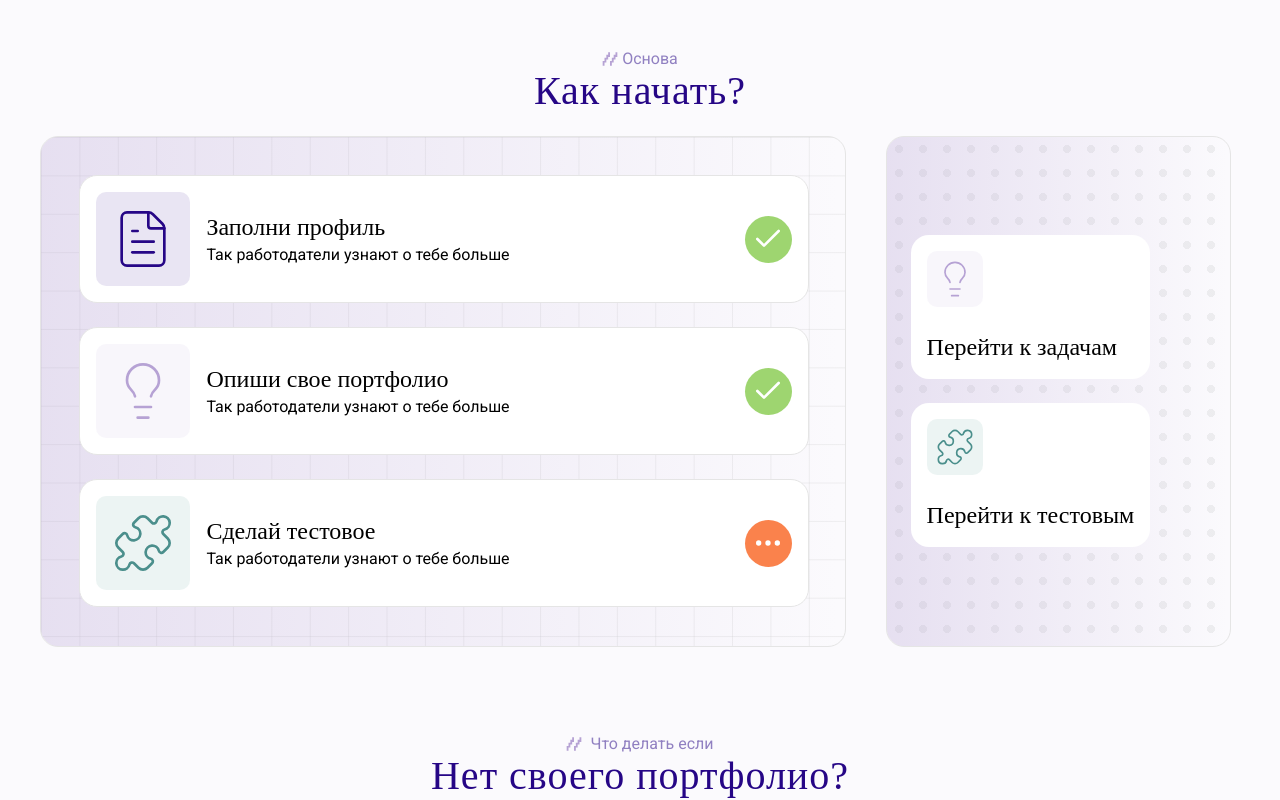
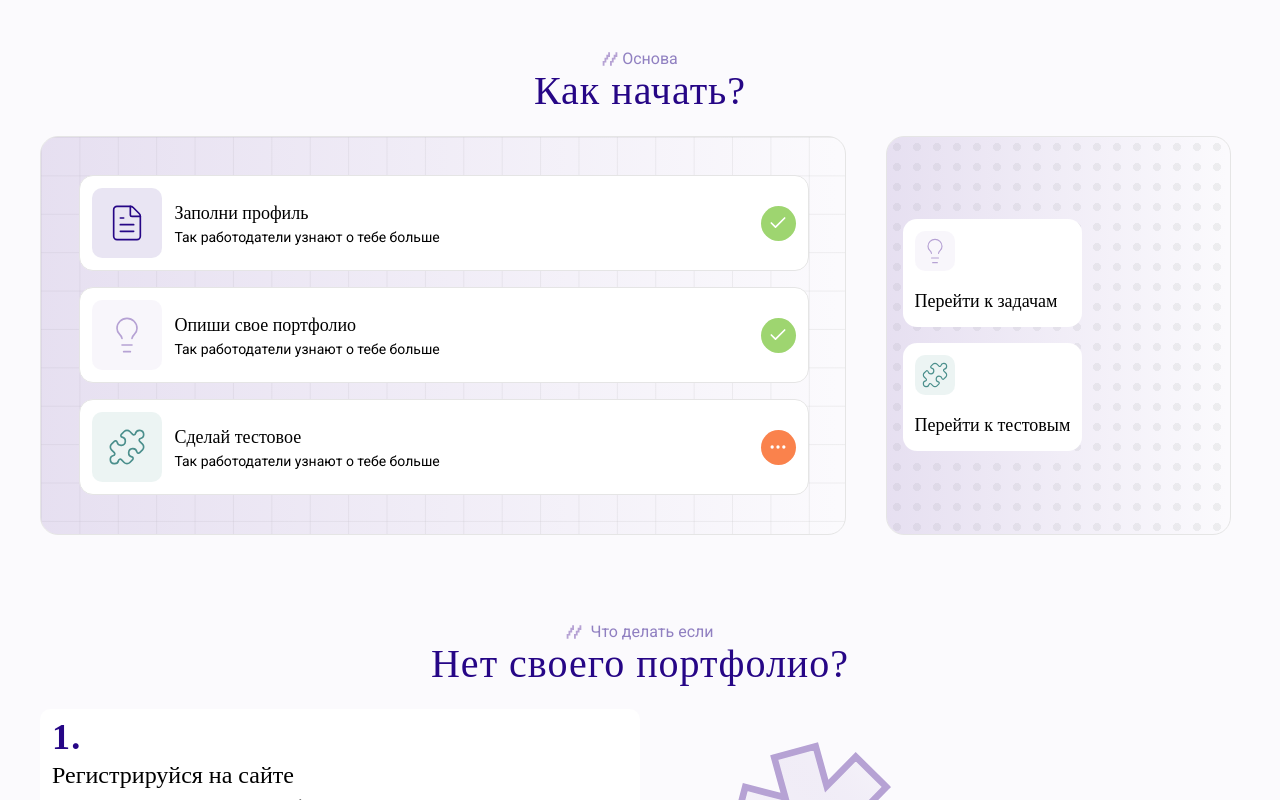
Before and after one commit to Kemuni/CodeHunt, a Next.js app in the folder frontend/: page / in a window 1280 px wide. Shown: the part 1760-2560 px from the top of the page. Built offline with nearby package versions, Linux system fonts and the light colour scheme; a web font is replaced by a local one.

Commit message:
Отредачил блоки hero и how-to-start для пк версии

```diff
--- a/frontend/components/landing/how-to-start.tsx
+++ b/frontend/components/landing/how-to-start.tsx
@@ -29,109 +29,99 @@ export function HowToStart() {
       <div className="grid grid-cols-10 gap-2 px-10 2xl:px-40">
   {/* ─────────── Левый блок ─────────── */}
       <div
-          className="relative col-span-7 flex h-auto flex-col gap-6 rounded-2xl
+        className="relative col-span-7 flex h-auto flex-col gap-4 rounded-2xl
                   border overflow-hidden
                   w-[round(down,100%,var(--cell))]
                   bg-[linear-gradient(to_right,#cccccc4D_1px,transparent_1px),linear-gradient(to_bottom,#cccccc4D_1px,transparent_1px)]
                   bg-[size:var(--cell)_var(--cell)]
                   px-[var(--cell)] py-[var(--cell)]
-                    2xl:gap-10"
+                  2xl:gap-6"
       >
         {/* градиент поверх сетки */}
         <div className="pointer-events-none absolute inset-0
                         bg-[linear-gradient(to_left,#FFFFFF0D,#B6A2D44D)]"></div>
 
         {/* контент поверх градиента */}
-          <div className="relative z-10 flex flex-col gap-6 2xl:gap-10">
+        <div className="relative z-10 flex flex-col gap-4 2xl:gap-6">
           {/* Карточка 1 — Заполни профиль */}
-            <div className="flex h-32 flex-row items-center gap-4 rounded-2xl
-                            border bg-white px-4 py-4
+          <div className="flex h-24 flex-row items-center gap-3 rounded-xl
+                          border bg-white px-3 py-3
                           w-[round(up,100%,var(--cell))]
-                            2xl:h-40 2xl:gap-6">
-              <div className="inline-flex h-full aspect-square rounded-lg
-                              bg-primary/10">
+                          2xl:h-32 2xl:gap-4 2xl:px-4 2xl:py-4">
+            <div className="inline-flex h-full aspect-square rounded-lg bg-primary/10">
               <FileText
-                  className="m-auto size-16 text-primary 2xl:size-22"
+                className="m-auto size-10 text-primary 2xl:size-14"
                 strokeWidth={1}
               />
             </div>
             <div className="w-full text-black">
-                <p className="font-heading font-medium text-2xl
-                              2xl:text-3xl">
+              <p className="font-heading text-lg font-medium 2xl:text-2xl">
                 Заполни профиль
               </p>
-                <p className="text-base
-                              2xl:text-xl">
+              <p className="text-sm 2xl:text-base">
                 Так работодатели узнают о тебе больше
               </p>
             </div>
             <div className="inline-flex h-1/2 aspect-square items-center
-                              justify-center rounded-full
-                              bg-positive-green">
+                            justify-center rounded-full bg-positive-green">
               <Check
-                  className="m-auto size-8 text-white 2xl:size-12"
+                className="m-auto size-5 text-white 2xl:size-7"
                 strokeWidth={2}
               />
             </div>
           </div>
 
           {/* Карточка 2 — Опиши портфолио */}
-            <div className="flex h-32 flex-row items-center gap-4 rounded-2xl
-                            border bg-white px-4 py-4
+          <div className="flex h-24 flex-row items-center gap-3 rounded-xl
+                          border bg-white px-3 py-3
                           w-[round(up,100%,var(--cell))]
-                            2xl:h-40 2xl:gap-6">
-              <div className="inline-flex h-full aspect-square rounded-lg
-                              bg-primary-pink/10">
+                          2xl:h-32 2xl:gap-4 2xl:px-4 2xl:py-4">
+            <div className="inline-flex h-full aspect-square rounded-lg bg-primary-pink/10">
               <Lightbulb
-                  className="m-auto size-16 text-primary-pink 2xl:size-22"
+                className="m-auto size-10 text-primary-pink 2xl:size-14"
                 strokeWidth={1}
               />
             </div>
             <div className="w-full text-black">
-                <p className="font-heading font-medium text-2xl
-                              2xl:text-3xl">
+              <p className="font-heading text-lg font-medium 2xl:text-2xl">
                 Опиши свое портфолио
               </p>
-                <p className="text-base
-                              2xl:text-xl">
+              <p className="text-sm 2xl:text-base">
                 Так работодатели узнают о тебе больше
               </p>
             </div>
             <div className="inline-flex h-1/2 aspect-square items-center
-                              justify-center rounded-full
-                              bg-positive-green">
+                            justify-center rounded-full bg-positive-green">
               <Check
-                  className="m-auto size-8 text-white 2xl:size-12"
+                className="m-auto size-5 text-white 2xl:size-7"
                 strokeWidth={2}
               />
             </div>
           </div>
 
           {/* Карточка 3 — Сделай тестовое */}
-            <div className="flex h-32 flex-row items-center gap-4 rounded-2xl
-                            border bg-white px-4 py-4
+          <div className="flex h-24 flex-row items-center gap-3 rounded-xl
+                          border bg-white px-3 py-3
                           w-[round(up,100%,var(--cell))]
-                            2xl:h-40 2xl:gap-6">
+                          2xl:h-32 2xl:gap-4 2xl:px-4 2xl:py-4">
             <div className="inline-flex h-full aspect-square rounded-lg bg-dark-green/10">
               <Puzzle
-                  className="m-auto size-16 text-dark-green 2xl:size-22"
+                className="m-auto size-10 text-dark-green 2xl:size-14"
                 strokeWidth={1}
               />
             </div>
             <div className="w-full text-black">
-                <p className="font-heading font-medium text-2xl
-                              2xl:text-3xl">
+              <p className="font-heading text-lg font-medium 2xl:text-2xl">
                 Сделай тестовое
               </p>
-                <p className=" text-base
-                              2xl:text-xl">
+              <p className="text-sm 2xl:text-base">
                 Так работодатели узнают о тебе больше
               </p>
             </div>
             <div className="inline-flex h-1/2 aspect-square items-center
                             justify-center rounded-full bg-warning-orange">
               <Ellipsis
-                  className="m-auto size-8 text-white 2xl:size-12"
+                className="m-auto size-5 text-white 2xl:size-7"
                 strokeWidth={2}
               />
             </div>
@@ -145,41 +135,41 @@ export function HowToStart() {
                   border overflow-hidden
                   w-[round(down,100%,var(--cell))]
                   bg-[radial-gradient(circle,#cccccc4D_4px,transparent_1px)]
-                    bg-[size:24px_24px]
-                    2xl:bg-[size:30px_30px]"
+                  bg-[size:20px_20px]
+                  2xl:bg-[size:24px_24px]"
       >
         <div className="pointer-events-none absolute inset-0
                         bg-[linear-gradient(to_left,#FFFFFF0D,#B6A2D44D)]"></div>
-          <div className="relative z-10 flex flex-col gap-6 px-6 py-6
-                          2xl:gap-10 2xl:px-20">
+        <div className="relative z-10 flex flex-col gap-4 px-4 py-4
+                        2xl:gap-6 2xl:px-12 2xl:py-6">
           {/* Карточка — Перейти к задачам */}
-            <div className="flex h-auto flex-col gap-6 rounded-2xl bg-white
-                            px-4 py-4 2xl:gap-8">
+          <div className="flex h-auto flex-col gap-4 rounded-xl bg-white
+                          px-3 py-3 2xl:gap-6 2xl:px-4 2xl:py-4">
             <div className="w-fit rounded-lg bg-primary-pink/10">
               <Lightbulb
-                  className="m-auto size-14 p-2 text-primary-pink
-                            2xl:size-18 2xl:p-3"
+                className="m-auto size-10 p-1.5 text-primary-pink
+                          2xl:size-14 2xl:p-2"
                 strokeWidth={1}
               />
             </div>
-              <p className="w-fit font-heading text-2xl
-                            font-medium text-black 2xl:text-3xl">
+            <p className="w-fit font-heading text-lg font-medium text-black
+                          2xl:text-2xl">
               Перейти к задачам
             </p>
           </div>
 
           {/* Карточка — Перейти к тестовым */}
-            <div className="flex h-auto flex-col gap-6 rounded-2xl bg-white
-                            px-4 py-4 2xl:gap-8">
+          <div className="flex h-auto flex-col gap-4 rounded-xl bg-white
+                          px-3 py-3 2xl:gap-6 2xl:px-4 2xl:py-4">
             <div className="w-fit rounded-lg bg-dark-green/10">
               <Puzzle
-                  className="m-auto size-14 p-2 text-dark-green
-                            2xl:size-18 2xl:p-3"
+                className="m-auto size-10 p-1.5 text-dark-green
+                          2xl:size-14 2xl:p-2"
                 strokeWidth={1}
               />
             </div>
-              <p className="w-fit font-heading text-2xl
-                            font-medium text-black 2xl:text-3xl">
+            <p className="w-fit font-heading text-lg font-medium text-black
+                          2xl:text-2xl">
               Перейти к тестовым
             </p>
           </div>
```
Also changed, not shown: frontend/components/landing/hero.tsx (+32 -40 lines). Lines whose indentation alone changed are shown as unchanged.
